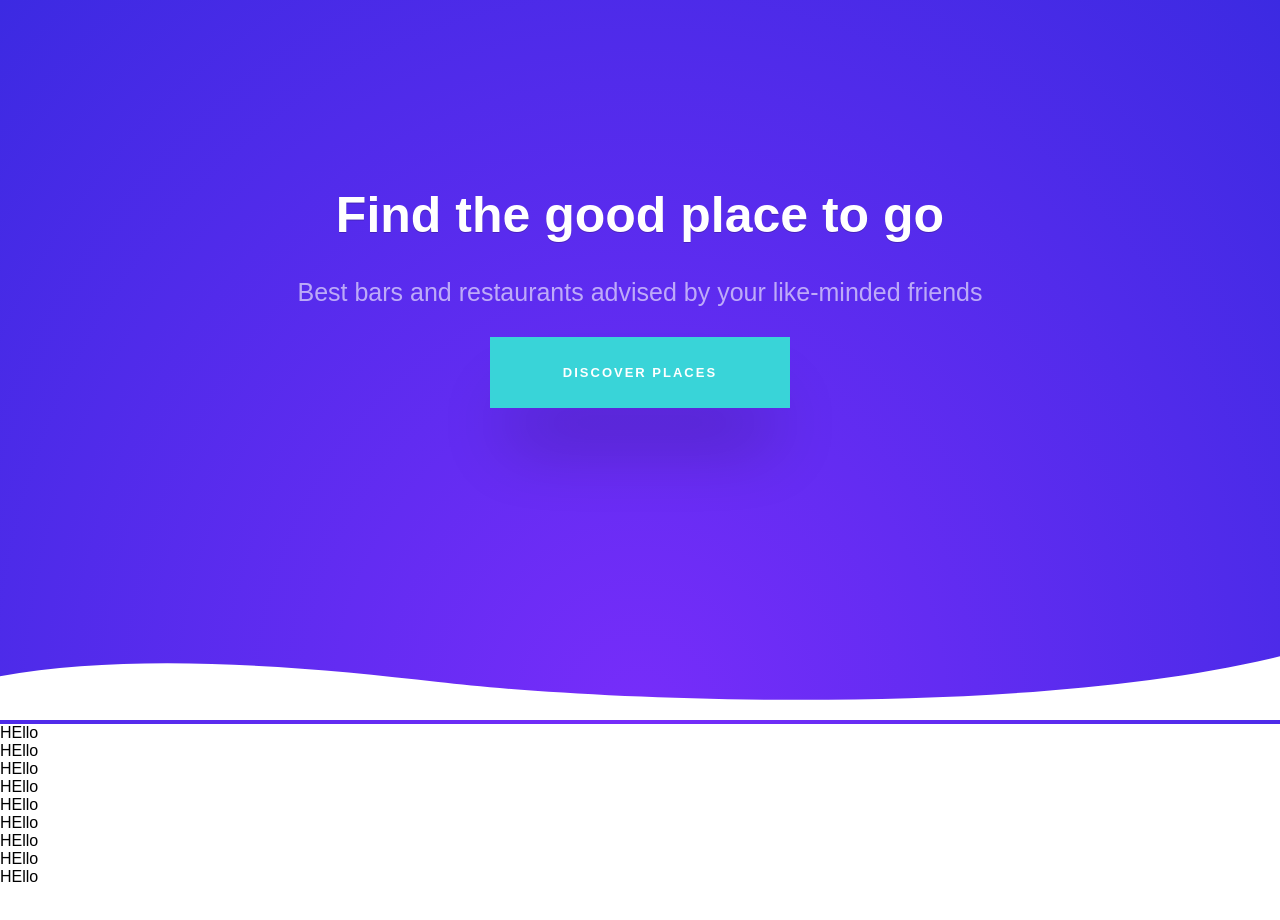
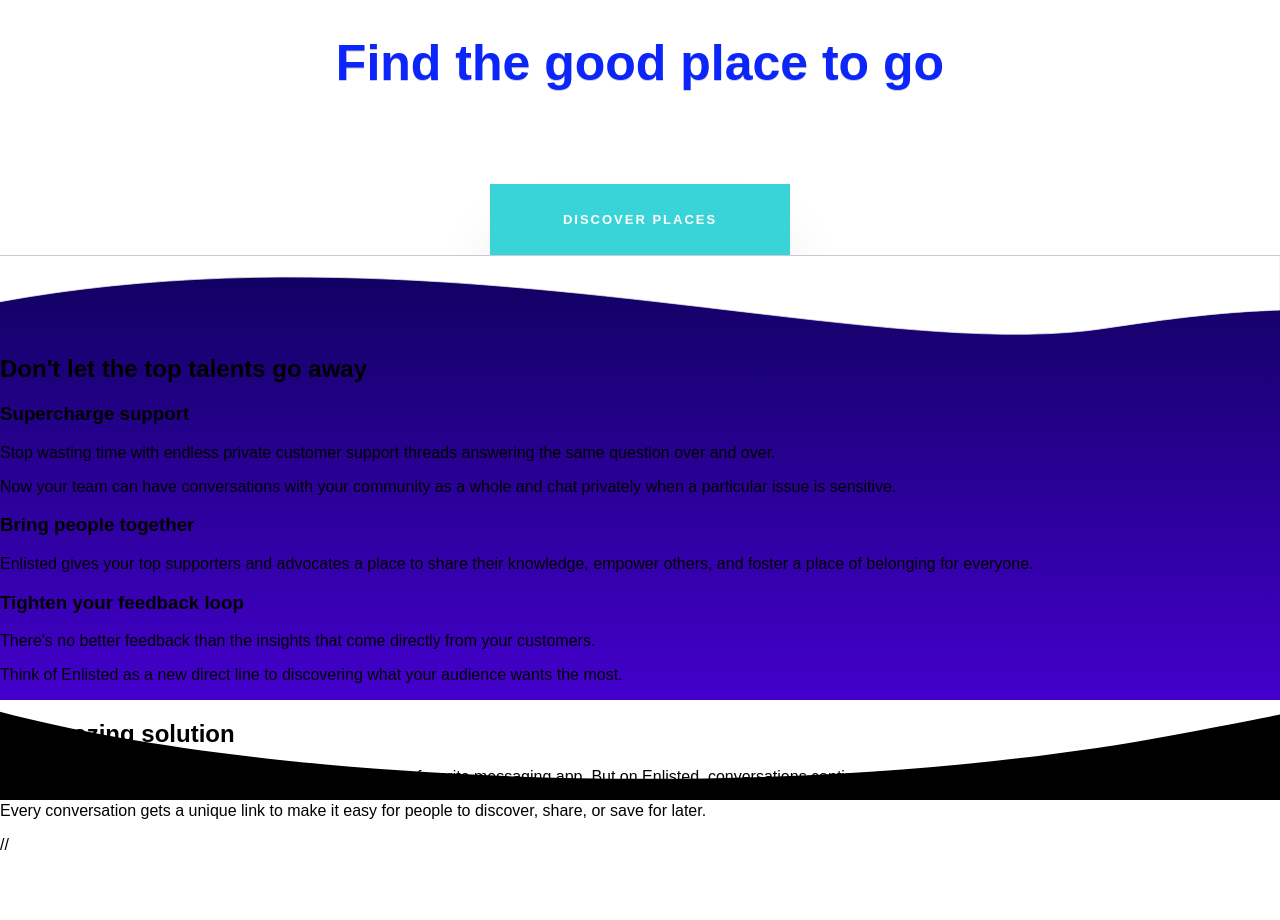
Before and after one commit to CamilleFranceschi/the-good-place, a React (Create React App) app: page / in a window 1280 px wide. Shown: the top 920 px of the page. Before the commit the page ends 886 px from the top, so only its background shows below. Built offline with nearby package versions, Linux system fonts and the light colour scheme.

Commit message:
added wave

```diff
--- a/src/components/landing.css
+++ b/src/components/landing.css
@@ -1,11 +1,11 @@
 .banner {
   /* background-image: linear-gradient(45deg, #9b2fae, #f884b1); */
-  color: white;
+  /*color: white;*/
   text-align: center;
-  height: 70vh;
+  /*height: 70vh;*/
   /* if you have a 70px navbar => height: calc(100vh - 70px); */
-  background-size: cover !important;
-  display: flex;
+  /*background-size: cover !important;*/
+  /*display: flex;*/
   align-items: center;
   justify-content: center;
 }
@@ -13,6 +13,7 @@
   font-size: 50px;
   font-weight: bold;
   text-shadow: 0px 1px rgba(0, 0, 0, 0.2);
+  color: #0B25FB;
 }
 .banner p {
   font-size: 25px;
@@ -29,3 +30,56 @@
 
 /*blue #39D4D8       rgb(57,212,216)*/
 /*purple #201685.   rgb(32,22,133)*/
+
+.fcASVK {
+    display: -webkit-box;
+    display: -webkit-flex;
+
+    display: flex;
+
+
+    flex-direction: column;
+    background-color: #0f015e;
+    background-image: linear-gradient(to bottom,#0f015e,#4400cc);
+
+}
+
+.khbfDq {
+    position: relative;
+
+    transform: rotate(180deg);
+
+    flex: none;
+    z-index: 1;
+    height: 80px;
+    width: 100%;
+    display: inline-block;
+    color: #fff;
+    pointer-events: none;
+    stroke: #ebebeb;
+    }
+
+
+.kfUdhq {
+    position: absolute;
+    top: auto;
+    right: 0;
+    bottom: 0;
+    left: 0;
+    width: 100%;
+    color: inherit;
+    fill: currentColor;
+    pointer-events: none;
+  }
+
+  .eUMwyW {
+    position: absolute;
+    top: auto;
+    right: 0;
+    bottom: 0;
+    left: 0;
+    width: 100%;
+    color: inherit;
+    fill: currentColor;
+    pointer-events: none;
+}
--- a/src/components/landing.js
+++ b/src/components/landing.js
@@ -10,12 +10,12 @@
     // backgroundImage: 'linear-gradient(210deg, rgba(57,212,216, 0.9) 10% , rgba(32,22,133, 1) 62%)'
     // backgroundImage: 'linear-gradient(-225deg, rgba(0,101,168,0.6) 0%, rgba(0,36,61,0.6) 50%)'
     // backgroundImage: 'linear-gradient( to bottom,#0F015E,rgb(57,212,216) )'
-    backgroundImage: 'radial-gradient(farthest-corner at 50% 100%, #772DFA,#3C2AE2)'
+    // backgroundImage: 'radial-gradient(farthest-corner at 50% 100%, #772DFA,#3C2AE2)'
 
   };
   return (
     <div>
-    <div style ={style}>
+    <div>
       <div className="banner">
         <div className="banner-content">
           <h1>Find the good place to go</h1>
@@ -23,19 +23,60 @@
           <a className="btn-landing">DISCOVER PLACES</a>
         </div>
       </div>
-      <svg viewBox="0 0 1920 240" className="svg-wave"><title id="title">goop</title><g><path d="M1920,144.5l0,95.5l-1920,0l0,-65.5c196,-36 452.146,-15.726 657.5,8.5c229.698,27.098 870,57 1262.5,-38.5Z"></path></g></svg>
+
+      <div className="sc-cSHVUG fcASVK" data-reactid="37">
+        <div className="sc-fjdhpX khbfDq" data-reactid="38">
+          <svg className="sc-jzJRlG kfUdhq" xmlns="http://www.w3.org/2000/svg" viewBox="0 0 1720 240" data-reactid="39">
+            <g data-reactid="40"><path d="M1920,128.968l0,111.032l-1920,0l0,-73.337c23.928,-1.593 79.415,-0.702 234.999,-24.663c129.328,-19.917 303.543,0.636 504.699,24.367c344.472,40.638 767.952,90.597 1180.3,-37.399Z" data-reactid="41"></path></g>
+          </svg>
+        </div>
+        <div className="sc-bdVaJa iOgvef" data-reactid="42">
+          <div className="sc-htpNat dWdeUv" data-reactid="43">
+            <div className="sc-bwzfXH bXsnOD" data-reactid="44">
+              <h2 class="sc-kAzzGY hRZpIa" data-reactid="45">Don't let the top talents go away</h2>
+                <div class="sc-chPdSV fkZxUR" data-reactid="46">
+                  <div class="sc-kgoBCf jJgcuR" data-reactid="47">
+                    <h3 class="sc-kGXeez iBqPEE" data-reactid="48">Supercharge support</h3>
+                    <p class="sc-kpOJdX gjNgxa" data-reactid="49">Stop wasting time with endless private customer support threads answering the same question over and over.</p>
+                    <p class="sc-kpOJdX gjNgxa" data-reactid="50">Now your team can have conversations with your community as a whole and chat privately when a particular issue is sensitive.</p>
+                  </div>
+                  <div class="sc-kgoBCf cngWpI" data-reactid="51">
+                    <h3 class="sc-kGXeez iBqPEE" data-reactid="52">Bring people together</h3>
+                    <p class="sc-kpOJdX gjNgxa" data-reactid="53">Enlisted gives your top supporters and advocates a place to share their knowledge, empower others, and foster a place of belonging for everyone.</p>
+                  </div>
+                  <div class="sc-kgoBCf cngWpI" data-reactid="54">
+                    <h3 class="sc-kGXeez iBqPEE" data-reactid="55">Tighten your feedback loop</h3>
+                    <p class="sc-kpOJdX gjNgxa" data-reactid="56">There's no better feedback than the insights that come directly from your customers.</p>
+                    <p class="sc-kpOJdX gjNgxa" data-reactid="57">Think of Enlisted as a new direct line to discovering what your audience wants the most.</p>
+                  </div>
+                </div>
+              </div>
+            </div>
+          </div>
+        </div>
+
+        <div className="sc-eNQAEJ kyEuTx" data-reactid="58">
+          <div className="sc-gZMcBi gDxRUg"></div>
+          <div className="sc-dxgOiQ dBTkFg" data-reactid="60">
+            <svg className="sc-ckVGcZ eUMwyW" xmlns="http://www.w3.org/2000/svg" viewBox="0 0 1920 240" data-reactid="61">
+              <g data-reactid="62"><path d="M1920,111.904l0,128.096l-1920,0l0,-132.536c390.745,104.115 1168.02,146.399 1763,34.536c60.63,-11.399 112.59,-21.405 157,-30.096Z" data-reactid="63"></path></g>
+            </svg>
+          </div>
+          <div class="sc-bdVaJa iOgvef" data-reactid="64">
+            <div class="sc-bwzfXH bXsnOD" data-reactid="65">
+              <div class="sc-kEYyzF kjSZfr" data-reactid="69">
+                <h2 class="sc-jKJlTe tgMkJ" data-reactid="70">An amazing solution</h2>
+                <p class="sc-kkGfuU UQFWb" data-reactid="71">Conversations on Enlisted are real-time chat, just like your favorite messaging app. But on Enlisted, conversations continue to provide value to more and more people over time.</p>
+                <p class="sc-kkGfuU UQFWb" data-reactid="72">Every conversation gets a unique link to make it easy for people to discover, share, or save for later.</p>
+              </div>
+            </div>
+          </div>
+        </div>
+
+      // <svg viewBox="0 0 1920 240" className="svg-wave"><title id="title">goop</title><g><path d="M1920,144.5l0,95.5l-1920,0l0,-65.5c196,-36 452.146,-15.726 657.5,8.5c229.698,27.098 870,57 1262.5,-38.5Z"></path></g></svg>
         {/* <svg  viewBox="0 0 1920 240" id="goop"><title id="title">goop</title><g><path d="M1920,144.5l0,95.5l-1920,0l0,-65.5c196,-36 452.146,-15.726 657.5,8.5c229.698,27.098 870,57 1262.5,-38.5Z"></path></g></svg> */}
         {/* <svg className="goop__InlineSvg-s6dcphf-0 GeMIC" fill-rule="evenodd" clip-rule="evenodd" xmlns="http://www.w3.org/2000/svg" aria-labelledby="title" viewBox="0 0 1920 240" id="goop"><title id="title">goop</title><g><path d="M1920,144.5l0,95.5l-1920,0l0,-65.5c196,-36 452.146,-15.726 657.5,8.5c229.698,27.098 870,57 1262.5,-38.5Z"></path></g></svg> */}
     </div>
-    <div>HEllo</div>
-    <div>HEllo</div>
-    <div>HEllo</div>
-    <div>HEllo</div>
-    <div>HEllo</div>
-    <div>HEllo</div>
-    <div>HEllo</div>
-    <div>HEllo</div>
-    <div>HEllo</div>
     </div>
 
 
```
Also changed, not shown: src/components/button-landing.css (+12 -0 lines).
